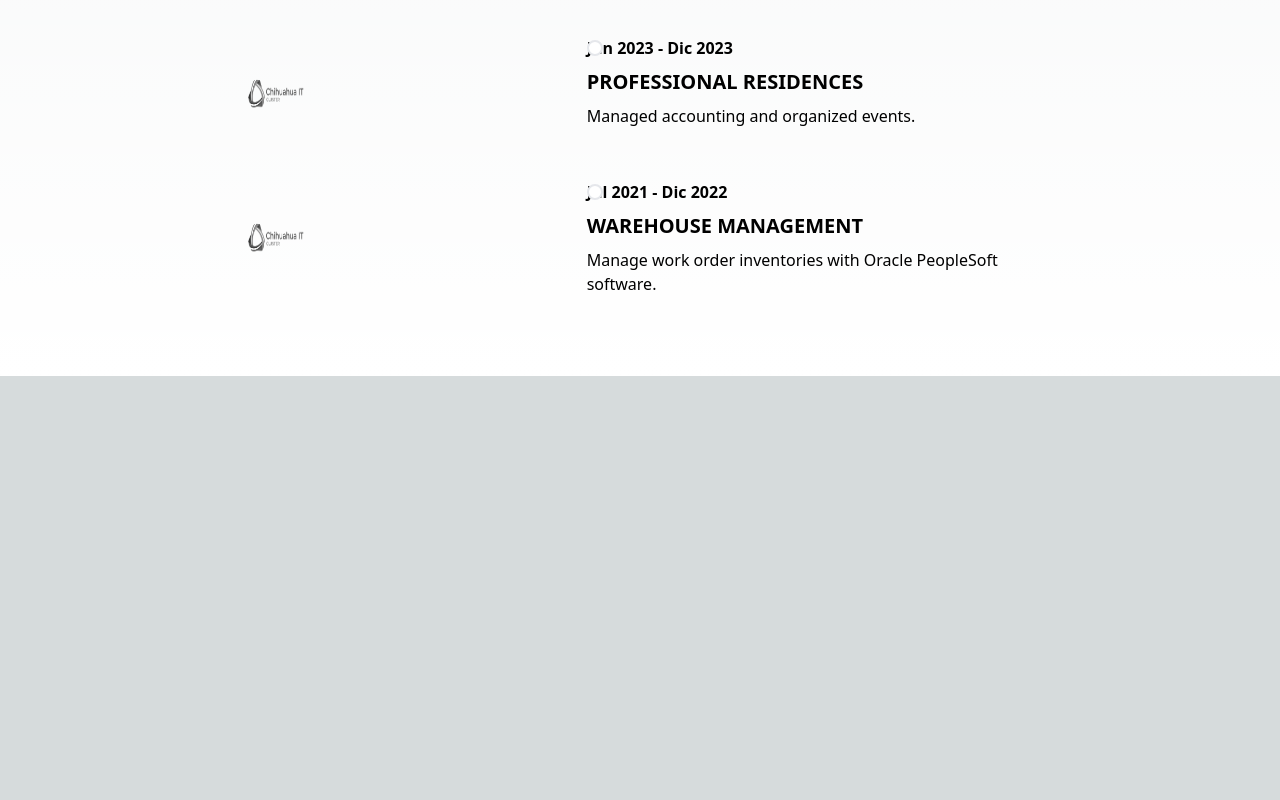
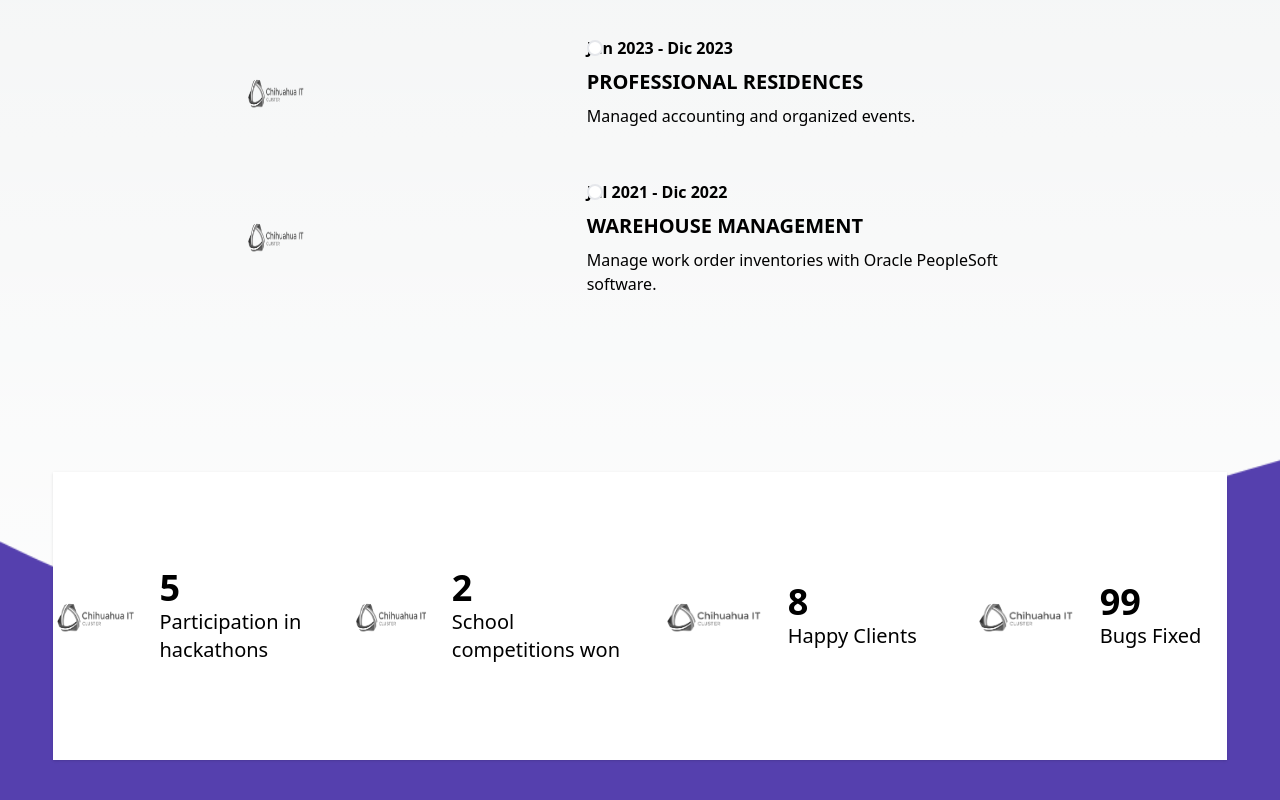
Before and after one commit to Baalerica/my-portfolio, a Next.js app: page / in a window 1280 px wide. Shown: the part 2826-3626 px from the top of the page. Before the commit the page ends 3202 px from the top, so only its background shows below. Built offline with nearby package versions, Linux system fonts and the light colour scheme.

Commit message:
Add experience baner

```diff
--- a/pages/index.js
+++ b/pages/index.js
@@ -483,6 +483,99 @@ export default function Home() {
         </div>
       </div>
 
+
+      <div className="bg-cover bg-top bg-no-repeat pb-16 md:py-16 lg:py-24"
+        style={{ backgroundImage: 'url(/experience-figure.png)' }}
+        id="statistics">
+        <div className="container">
+          <div className="mx-auto w-5/6 bg-white py-16 shadow md:w-11/12 lg:py-20 xl:py-24 2xl:w-full">
+            <div className="grid grid-cols-2 gap-5 md:gap-8 xl:grid-cols-4 xl:gap-5">
+              <div className="flex flex-col items-center justify-center text-center md:flex-row md:text-left">
+                <div className="w-32">
+                  <Image
+                    src="/logo-citc.png"
+                    alt="client logo"
+                    width={20}
+                    height={20}
+                    className="mx-auto block h-12 w-auto"
+                  />
+                </div>
+                <div className="pt-5 md:pl-5 md:pt-0">
+                  <h1 className="font-body text-2xl font-bold text-primary md:text-4xl">
+                    5
+                  </h1>
+                  <h4 className="text-grey-dark font-header text-base font-medium leading-loose md:text-xl">
+                    Participation in hackathons
+                  </h4>
+                </div>
+              </div>
+
+              <div class="flex flex-col items-center justify-center text-center md:flex-row md:text-left">
+                <div>
+                  <Image
+                    src="/logo-citc.png"
+                    alt="client logo"
+                    width={20}
+                    height={20}
+                    className="mx-auto block h-12 w-auto"
+                  />
+                </div>
+                <div className="pt-5 md:pl-5 md:pt-0">
+                  <h1 className="font-body text-2xl font-bold text-primary md:text-4xl">
+                    2
+                  </h1>
+                  <h4 className="text-grey-dark font-header text-base font-medium leading-loose md:text-xl">
+                    School competitions won
+                  </h4>
+                </div>
+              </div>
+
+              <div
+                className="mt-6 flex flex-col items-center justify-center text-center md:mt-10 md:flex-row md:text-left lg:mt-0">
+                <div>
+                  <Image
+                    src="/logo-citc.png"
+                    alt="client logo"
+                    width={20}
+                    height={20}
+                    className="mx-auto block h-12 w-auto"
+                  />
+                </div>
+                <div className="pt-5 md:pl-5 md:pt-0">
+                  <h1 className="font-body text-2xl font-bold text-primary md:text-4xl">
+                    8
+                  </h1>
+                  <h4 className="text-grey-dark font-header text-base font-medium leading-loose md:text-xl">
+                    Happy Clients
+                  </h4>
+                </div>
+              </div>
+
+              <div
+                className="mt-6 flex flex-col items-center justify-center text-center md:mt-10 md:flex-row md:text-left lg:mt-0">
+                <div>
+                  <Image
+                    src="/logo-citc.png"
+                    alt="client logo"
+                    width={20}
+                    height={20}
+                    className="mx-auto block h-12 w-auto"
+                  />
+                </div>
+                <div className="pt-5 md:pl-5 md:pt-0">
+                  <h1 className="font-body text-2xl font-bold text-primary md:text-4xl">
+                    99
+                  </h1>
+                  <h4 className="text-grey-dark font-header text-base font-medium leading-loose md:text-xl">
+                    Bugs Fixed
+                  </h4>
+                </div>
+              </div>
+            </div>
+          </div>
+        </div>
+      </div>
+
     </>
   );
 }
```
Also changed, not shown: public/experience-figure.png (added).
